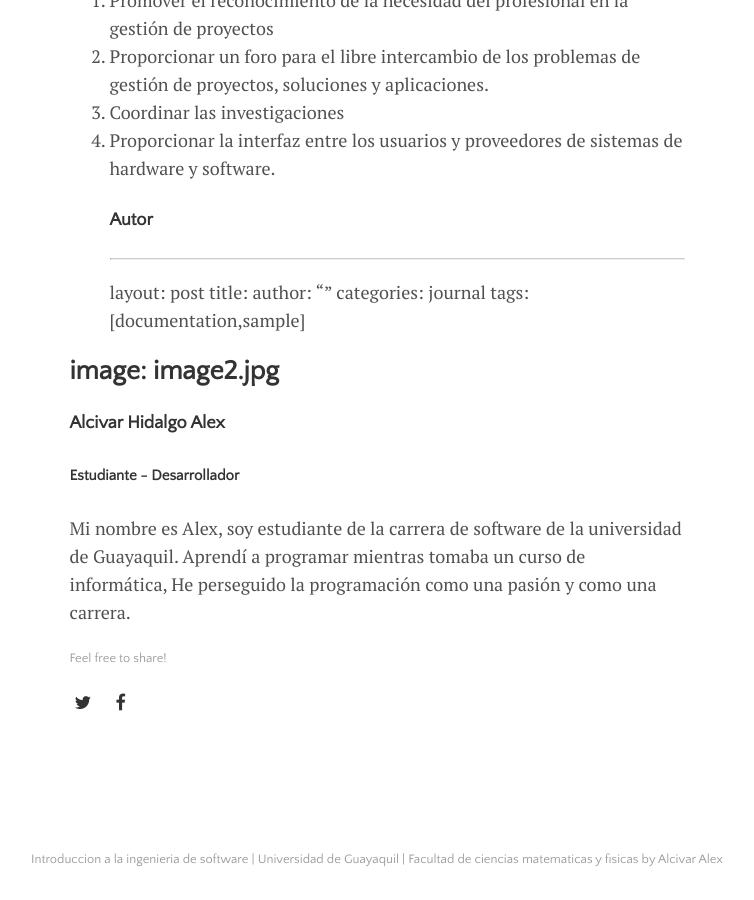
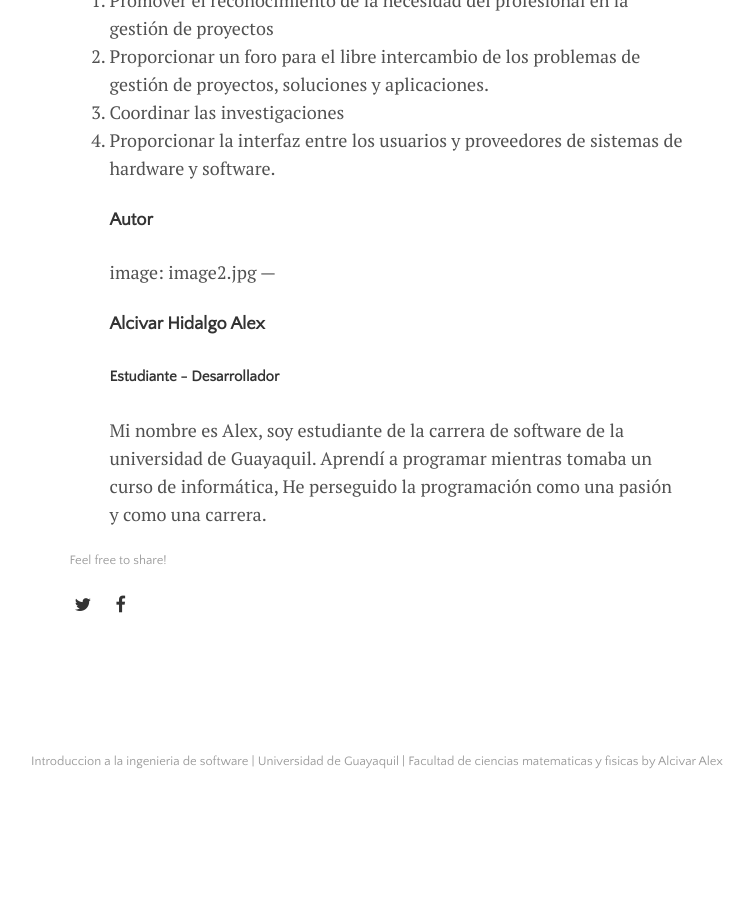
Before and after one commit to Junnlex/Trabajo, a Jekyll site: the page built from _posts/2020-01-01-Introduccion-a-la-ingenieria-de-software.md, in a window 1280 px wide and 900 px high, scrolled down 13495 px. Shown: the whole window, without its empty margins (263-1017 px from the left). Built offline with Jekyll 4.4.1, drawn with Linux system fonts in a browser that asks for light colours; after the commit the page ends 14302 px from its top, so only the background shows below that.

Commit message:
Update 2020-01-01-Introduccion-a-la-ingenieria-de-software.md

```diff
--- a/_posts/2020-01-01-Introduccion-a-la-ingenieria-de-software.md
+++ b/_posts/2020-01-01-Introduccion-a-la-ingenieria-de-software.md
@@ -263,13 +263,6 @@ En 1975 la PMI describe sus objetivos tales como:
 3.	Coordinar las investigaciones
 4.	Proporcionar la interfaz entre los usuarios y proveedores de sistemas de hardware y software.
 #### Autor
----
-layout: post
-title:
-author: ""
-categories: journal
-tags: [documentation,sample]
-
 image: image2.jpg
 ---
 #### Alcivar Hidalgo Alex
```
